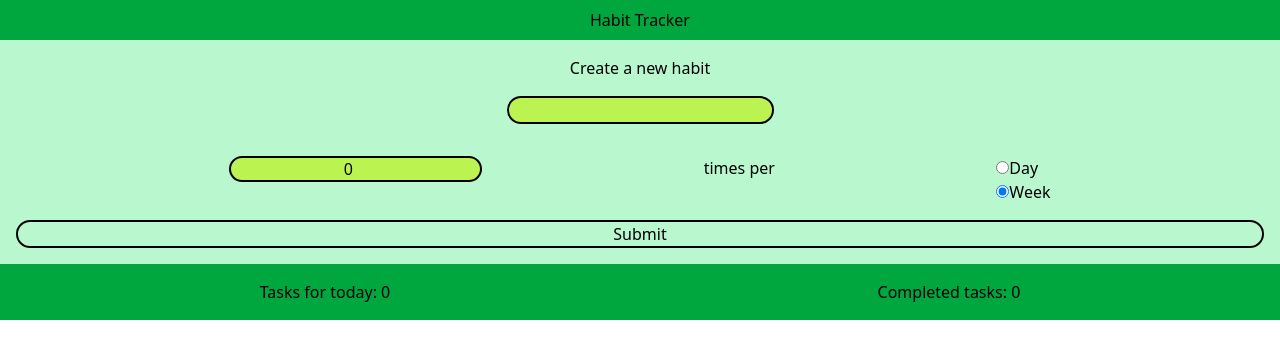
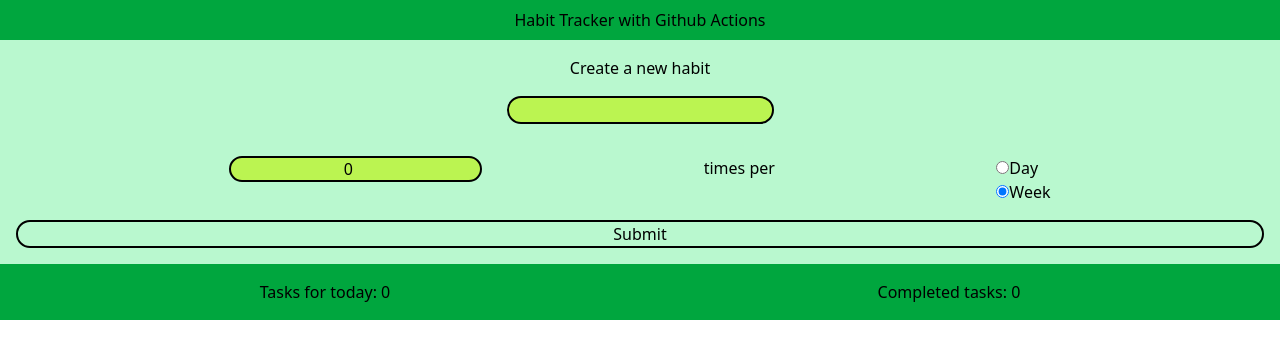
Before and after one commit to GruFRe/habit-tracker, a React (Vite) app: page / in a window 1280 px wide. Shown: the top 358 px of the page. Built offline with nearby package versions, Linux system fonts and the light colour scheme.

Commit message:
altered headline of Navbar

```diff
--- a/src/components/Header.jsx
+++ b/src/components/Header.jsx
@@ -1,7 +1,9 @@
 export const Header = () => {
 	return (
 		<header>
-			<h1 className="bg-green-600 text-center py-2">Habit Tracker</h1>
+			<h1 className="bg-green-600 text-center py-2">
+				Habit Tracker with Github Actions
+			</h1>
 		</header>
 	);
 };
```
